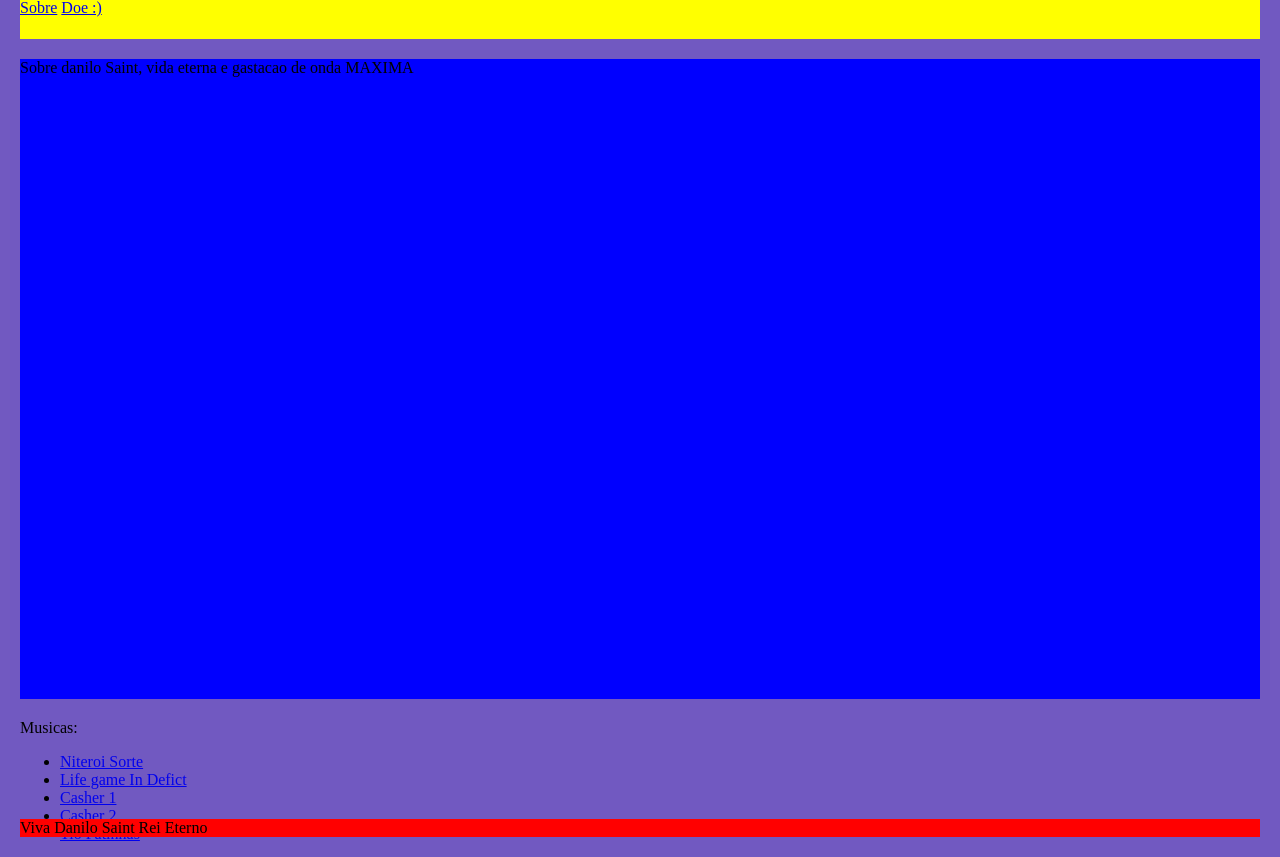
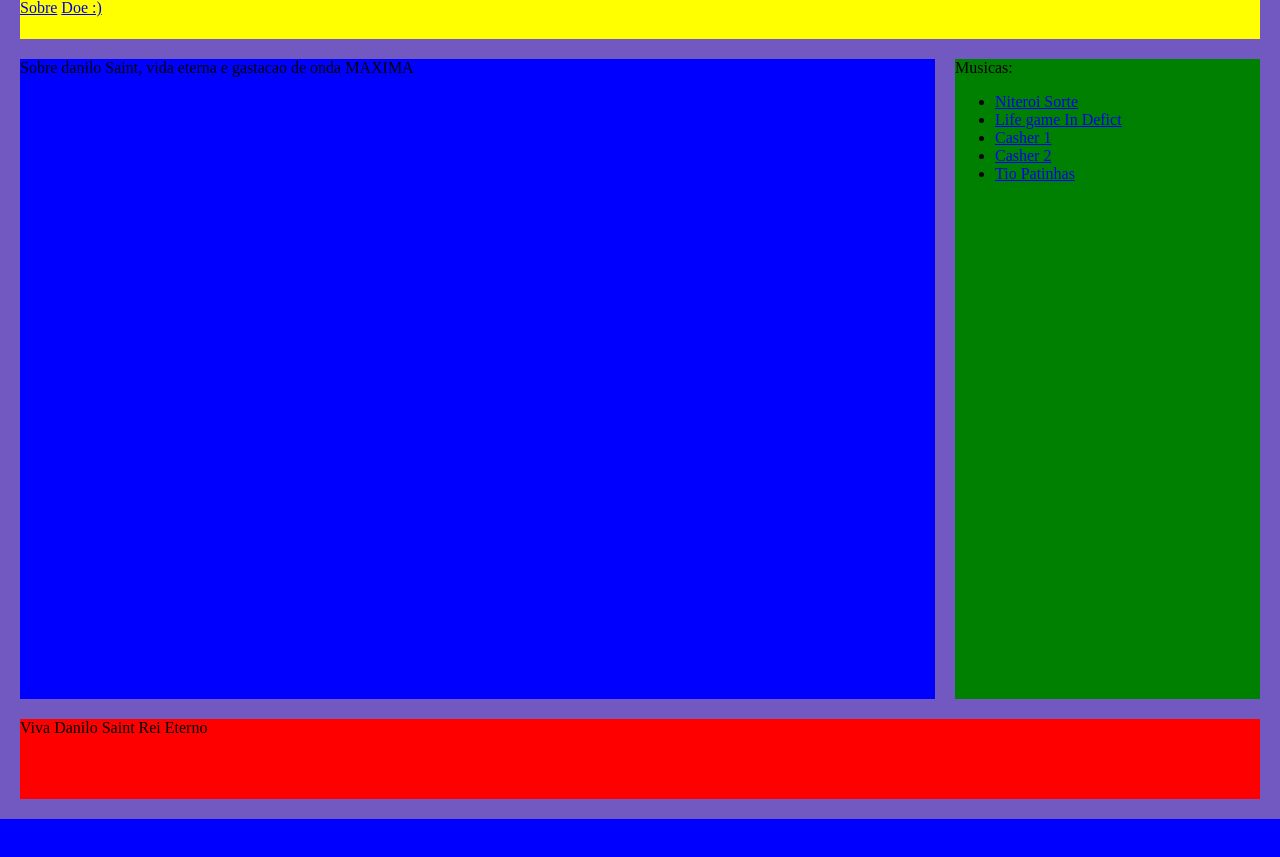
Before and after one commit to LeoFC97/DaniloSaint, a PHP site: page / in a window 1280 px wide. Shown: the part 21-878 px from the top of the page. After the commit the page ends 840 px from the top, so only its background shows below. Run offline with PHP 8.4, Linux system fonts and the light colour scheme.

Commit message:
fix: grid template

```diff
--- a/src/css/index.css
+++ b/src/css/index.css
@@ -8,16 +8,27 @@ html, body{
 
 header{
     background: yellow;
+    grid-area: header;
 }
 main{
     background: blue;
+    grid-area: main;
+}
+aside{
+    background: green;
+    grid-area: aside;
 }
 footer{
     background: red;
+    grid-area: footer;
 }
 .main-container{
     display:grid; /*seta como grid a div*/
-    grid-template-columns: 1fr ; /* duas colunas, sendo uma de tamanho 3 e a outra de tamanho 1*/
+    grid-template-columns: 3fr 1fr ; /* duas colunas, sendo uma de tamanho 3 e a outra de tamanho 1*/
     grid-template-rows: 5vh 80vh 10vh; /* tres linhas, tamanhos 10,70 e 10, respectivamente*/
     grid-gap: 20px; /*bordas tanto nas linhas quantos nas colunas*/
-    }
+
+    grid-template-areas:"header header"
+                        "main aside"
+                        "footer footer"
+}
```
